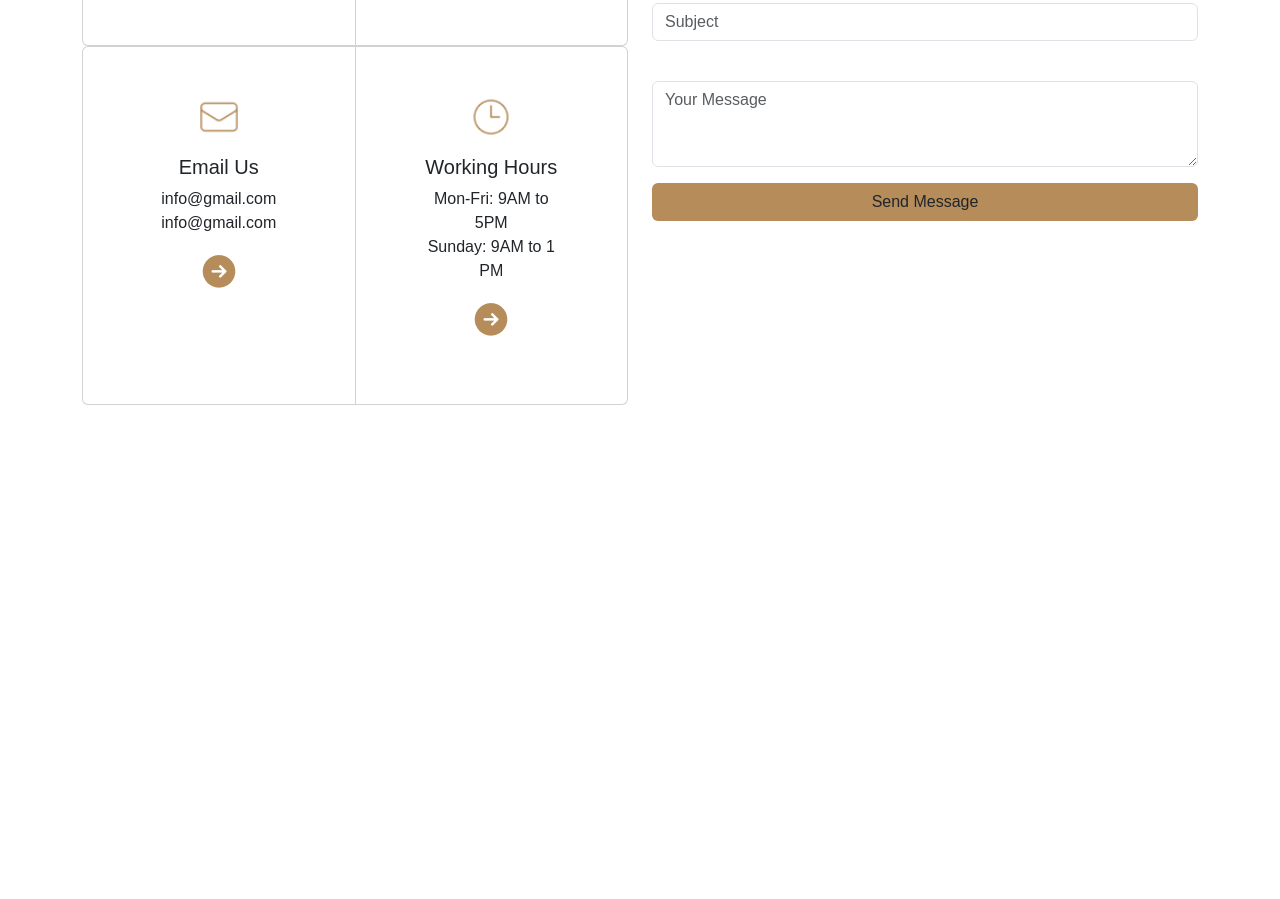
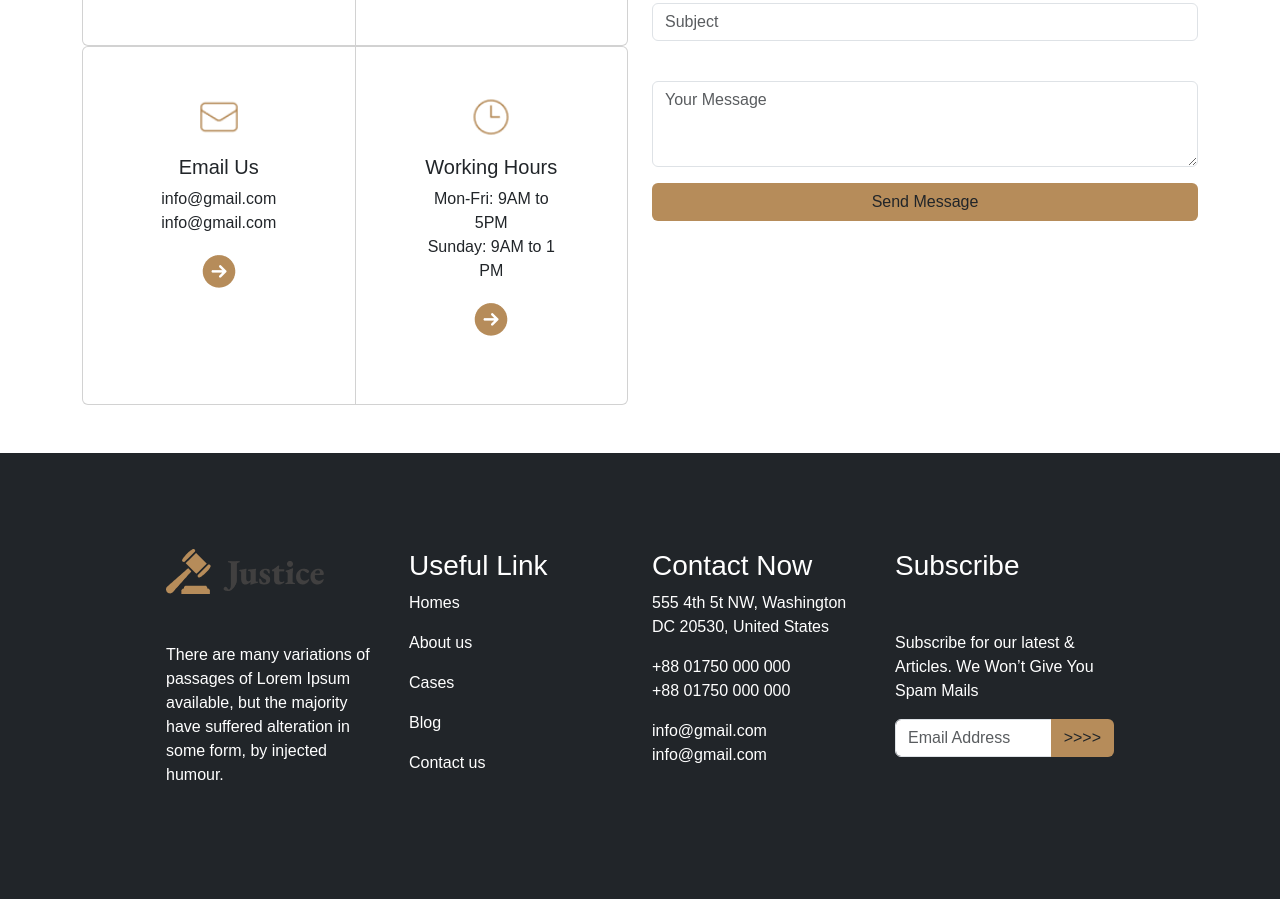
Before and after one commit to SakibHossain48/Legal-House-, a plain HTML site: page index.html in a window 1280 px wide. Shown: the part 3810-4709 px from the top of the page. Before the commit the page ends 4263 px from the top, so only its background shows below. Drawn offline with nearby package versions, Linux system fonts and the light colour scheme.

Commit message:
footer section added

```diff
--- a/index.html
+++ b/index.html
@@ -377,10 +377,48 @@
 </div>
 <!-- contact section end-->
 </main>
+<!-- main area end -->
+
 <!-- footer area start -->
-<footer>
-
+ <footer class="bg-dark">
+    <div class="container p-5">
+        <div class="row p-5 text-white">
+            <div class="col-md-3">
+                <img class="mb-5" src="images/logo2.png" alt="">
+                <p>There are many variations of passages of Lorem Ipsum available, but the majority have suffered
+                    alteration in some form, by injected humour.</p>
+            </div>
+            <div class="col-md-3">
+                <h3>Useful Link</h3>
+                <p>Homes</p>
+                <p> About us</p>
+                <p> Cases</p>
+                <p> Blog</p>
+                <p> Contact us</p>
+            </div>
+            <div class="col-md-3">
+                <h3>Contact Now</h3>
+                <p>555 4th 5t NW, Washington
+                    DC 20530, United States</p>
+                <p>+88 01750 000 000 <br>
+                    +88 01750 000 000</p>
+                <p>info@gmail.com <br>
+                    info@gmail.com</p>
+            </div>
+            <div class="col-md-3">
+                <h3 class="mb-5">Subscribe</h3>
+                <p>Subscribe for our latest & Articles. We Won’t Give You Spam Mails</p>
+                <div class="input-group text-white">
+                    <input class="form-control" type="email" placeholder="Email Address"> <button
+                        class="btn bg-brown">
+                       >>>>
+                    </button>
+                </div>
+            </div>
+        </div>
+    </div>
 </footer>
+<!-- footer area end-->
 <!-- bootstrap js -->
     <script src="https://cdn.jsdelivr.net/npm/bootstrap@5.3.0-alpha1/dist/js/bootstrap.bundle.min.js" integrity="sha384-w76AqPfDkMBDXo30jS1Sgez6pr3x5MlQ1ZAGC+nuZB+EYdgRZgiwxhTBTkF7CXvN" crossorigin="anonymous"></script>
   </body>
```
